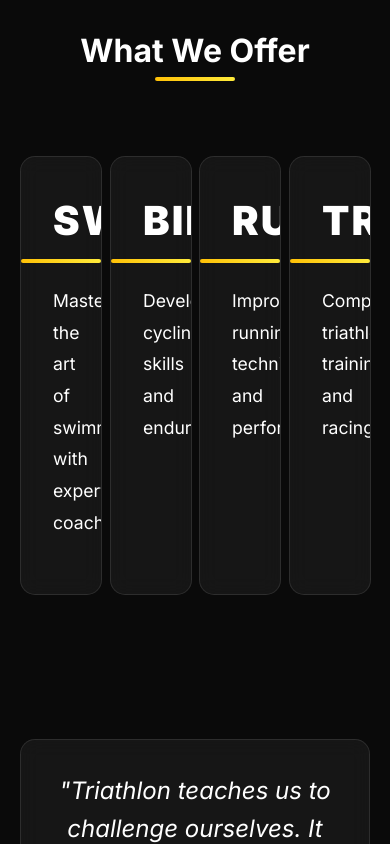
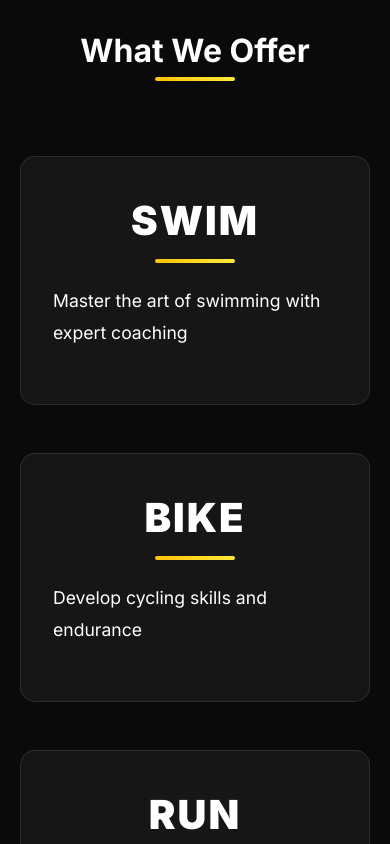
Before and after one commit to Loai-101/podiumRacing-website, a React (Create React App) app: page / in a window 390 px wide. Shown: the part 2800-3644 px from the top of the page. Built offline with nearby package versions, Linux system fonts and the light colour scheme.

Commit message:
UX (mobile): stack 'What We Offer' cards vertically on small screens

```diff
--- a/src/components/Home/Home.css
+++ b/src/components/Home/Home.css
@@ -332,6 +332,18 @@
   box-shadow: 0 15px 40px rgba(255, 193, 7, 0.3);
   border-color: rgba(255, 193, 7, 0.4);
   background: rgba(255, 193, 7, 0.08);
+}
+
+/* Mobile layout: stack service cards in a single column */
+@media (max-width: 768px) {
+  .services-section .grid {
+    flex-wrap: nowrap;
+    flex-direction: column;
+    gap: 1rem;
+  }
+  .services-section .card {
+    width: 100%;
+  }
 }
 
 .quote-section {
```
